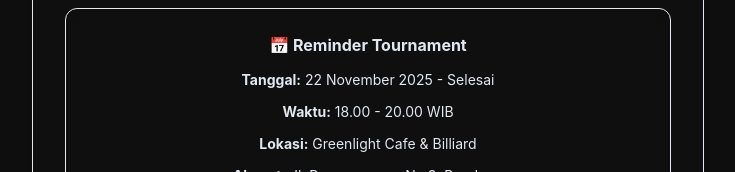
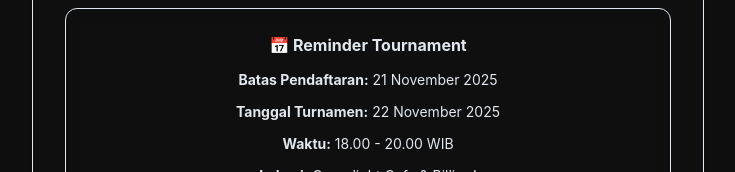
Before and after one commit to Calvin-dph/tournamen-bl, a Next.js app: page /success in a window 1280 px wide. Shown: the part 526-698 px from the top of the page, without its empty margins (272-1007 px from the left). Built offline with nearby package versions, Linux system fonts and the light colour scheme.

Commit message:
fix: update tournament dates and registration deadline to November 21, 2025

```diff
--- a/src/app/api/tournaments/route.ts
+++ b/src/app/api/tournaments/route.ts
@@ -14,11 +14,11 @@ export async function GET() {
           max_teams: 16,
           status: 'group_stage',
           description: 'Tournament billiard tahunan TI dengan sistem grup dan knockout',
-          start_date: '2025-10-13T18:00:00+07:00',
-          end_date: '2025-10-18T20:00:00+07:00',
+          start_date: '2025-11-22T18:00:00+07:00',
+          end_date: '2025-11-22T20:00:00+07:00',
           location: 'Greenlight Cafe & Billiard, Jl. Purnawarman No.3, Bandung',
           participant_count: 8,
-          created_at: '2025-10-01T00:00:00Z'
+          created_at: '2025-11-01T00:00:00Z'
         }
       ];
 
@@ -64,11 +64,11 @@ export async function GET() {
         max_teams: 16,
         status: 'group_stage',
         description: 'Tournament billiard tahunan TI dengan sistem grup dan knockout',
-        start_date: '2025-10-13T18:00:00+07:00',
-        end_date: '2025-10-18T20:00:00+07:00',
+        start_date: '2025-11-22T18:00:00+07:00',
+        end_date: '2025-11-22T20:00:00+07:00',
         location: 'Greenlight Cafe & Billiard, Jl. Purnawarman No.3, Bandung',
         participant_count: 8,
-        created_at: '2025-10-01T00:00:00Z'
+        created_at: '2025-11-01T00:00:00Z'
       }
     ];
 
--- a/src/app/page.tsx
+++ b/src/app/page.tsx
@@ -37,9 +37,9 @@ export default function Home() {
   const [totalPlayers, setTotalPlayers] = useState(0);
 
   useEffect(() => {
-    // Check if current date is after November 15, 2025
+    // Check if current date is after November 21, 2025
     const currentDate = new Date();
-    const closingDate = new Date('2025-11-15T23:59:59');
+    const closingDate = new Date('2025-11-21T23:59:59');
     setIsRegistrationClosed(currentDate > closingDate);
 
     // Load dashboard data
@@ -155,7 +155,11 @@ export default function Home() {
             <div className="flex flex-wrap justify-center gap-4 pt-8 text-sm">
               <div className="flex items-center gap-2">
                 <Calendar className="w-4 h-4 text-accent" />
-                <span>22 November 2025 - Selesai</span>
+                <span>Daftar hingga: 21 November 2025</span>
+              </div>
+              <div className="flex items-center gap-2">
+                <Calendar className="w-4 h-4 text-accent" />
+                <span>Turnamen: 22 November 2025</span>
               </div>
               <div className="flex items-center gap-2">
                 <Timer className="w-4 h-4 text-accent" />
@@ -396,7 +400,7 @@ export default function Home() {
                         <div className="font-medium">Greenlight Cafe & Billiard</div>
                         <div className="text-sm text-muted-foreground">Jl. Purnawarman No.3, Bandung</div>
                         <div className="text-sm text-muted-foreground mt-2">
-                          18:00 - 20:00 WIB | 22 November 2025 - Selesai
+                          18:00 - 20:00 WIB | Daftar hingga: 21 Nov | Turnamen: 22 Nov 2025
                         </div>
                       </div>
                     </div>
@@ -435,7 +439,8 @@ export default function Home() {
             <div>
               <h4 className="font-bold text-lg mb-4">Info Turnamen</h4>
               <ul className="space-y-2 text-primary-foreground/70">
-                <li>22 November 2025 - Selesai</li>
+                <li>Daftar hingga: 21 November 2025</li>
+                <li>Turnamen: 22 November 2025</li>
                 <li>Greenlight Cafe & Billiard</li>
                 <li>18:00 - 20:00 WIB</li>
               </ul>
--- a/src/app/register/page.tsx
+++ b/src/app/register/page.tsx
@@ -9,9 +9,9 @@ export default function RegisterPage() {
   const [isRegistrationClosed, setIsRegistrationClosed] = useState(false);
 
   useEffect(() => {
-    // Check if current date is after November 15, 2025
+    // Check if current date is after November 21, 2025
     const currentDate = new Date();
-    const closingDate = new Date('2025-11-15T23:59:59');
+    const closingDate = new Date('2025-11-21T23:59:59');
     setIsRegistrationClosed(currentDate > closingDate);
   }, []);
 
@@ -48,7 +48,7 @@ export default function RegisterPage() {
                   ❌
                 </div>
                 <h2 className="text-2xl font-bold mb-2">PENDAFTARAN DITUTUP</h2>
-                <p className="text-sm opacity-90 text-red-200">Registrasi berakhir 15 November 2025</p>
+                <p className="text-sm opacity-90 text-red-200">Registrasi berakhir 21 November 2025</p>
               </div>
             </div>
 
@@ -56,15 +56,16 @@ export default function RegisterPage() {
             <div className="p-8 text-center">
               <div className="mb-6">
                 <h3 className="text-xl font-bold text-foreground mb-4">📅 Maaf, Waktu Pendaftaran Telah Berakhir</h3>
-                <p className="text-muted-foreground mb-6">
-                  Pendaftaran untuk TI Billiard Cup 2025 telah ditutup pada tanggal 15 November 2025.
+                <p className="text-lg text-muted-foreground mb-8">
+                  Pendaftaran untuk TI Billiard Cup 2025 telah ditutup pada tanggal 21 November 2025.
                 </p>
 
                 <div className="bg-secondary border-l-4 border-green-500 p-4 mb-6 backdrop-blur-sm text-left">
                   <h4 className="font-semibold text-green-500 mb-2">📋 Informasi Turnamen:</h4>
                   <ul className="text-sm text-muted-foreground space-y-2">
-                    <li>• Tanggal: 22 November 2025 - Selesai</li>
-                    <li>• Waktu: 17.15 - 20.00 WIB</li>
+                    <li>• Batas Pendaftaran: 21 November 2025</li>
+                    <li>• Tanggal Turnamen: 22 November 2025</li>
+                    <li>• Waktu: 18.00 - 20.00 WIB</li>
                     <li>• Lokasi: Greenlight Cafe & Billiard</li>
                     <li>• Alamat: Jl. Purnawarman No.3, Bandung</li>
                     <li>• Peserta yang sudah terdaftar akan dihubungi panitia</li>
--- a/src/app/success/page.tsx
+++ b/src/app/success/page.tsx
@@ -43,7 +43,8 @@ export default function SuccessPage() {
           <div className="bg-secondary rounded-xl p-6 mb-6 border border-border backdrop-blur-sm">
             <h3 className="font-bold text-accent mb-3">📅 Reminder Tournament</h3>
             <div className="text-sm text-foreground space-y-3">
-              <p><strong>Tanggal:</strong> 22 November 2025 - Selesai</p>
+              <p><strong>Batas Pendaftaran:</strong> 21 November 2025</p>
+              <p><strong>Tanggal Turnamen:</strong> 22 November 2025</p>
               <p><strong>Waktu:</strong> 18.00 - 20.00 WIB</p>
               <p><strong>Lokasi:</strong> Greenlight Cafe & Billiard</p>
               <p><strong>Alamat:</strong> Jl. Purnawarman No.3, Bandung</p>
--- a/src/components/RegistrationForm.tsx
+++ b/src/components/RegistrationForm.tsx
@@ -654,7 +654,8 @@ export default function RegistrationForm() {
               <div>
                 <h5 className="font-semibold text-accent mb-2">📅 Informasi Turnamen</h5>
                 <ul className="text-sm space-y-1 text-foreground ml-4">
-                  <li>• Tanggal: 22 November 2025</li>
+                  <li>• Batas Pendaftaran: 21 November 2025</li>
+                  <li>• Tanggal Turnamen: 22 November 2025</li>
                   <li>• Waktu: 18.00 - 20.00 WIB</li>
                   <li>• Lokasi: Greenlight Cafe & Billiard, Jl. Purnawarman No.3, Bandung</li>
                 </ul>
@@ -767,7 +768,8 @@ export default function RegistrationForm() {
         <div className="bg-secondary border-l-4 border-accent p-4 mb-6 backdrop-blur-sm">
           <h3 className="font-semibold text-accent mb-2">📅 Informasi Turnamen:</h3>
           <div className="text-sm text-foreground space-y-2 mb-4">
-            <p><strong>Tanggal:</strong> 22 November 2025 - Selesai</p>
+            <p><strong>Batas Pendaftaran:</strong> 21 November 2025</p>
+            <p><strong>Tanggal Turnamen:</strong> 22 November 2025</p>
             <p><strong>Waktu:</strong> 18.00 - 20.00 WIB</p>
             <p><strong>Lokasi:</strong> Greenlight Cafe & Billiard</p>
             <p><strong>Alamat:</strong> Jl. Purnawarman No.3, Bandung</p>
```
Also changed, not shown: src/app/layout.tsx (+1 -1 lines), 1 other file (tests, documents, lock files or other folders).
